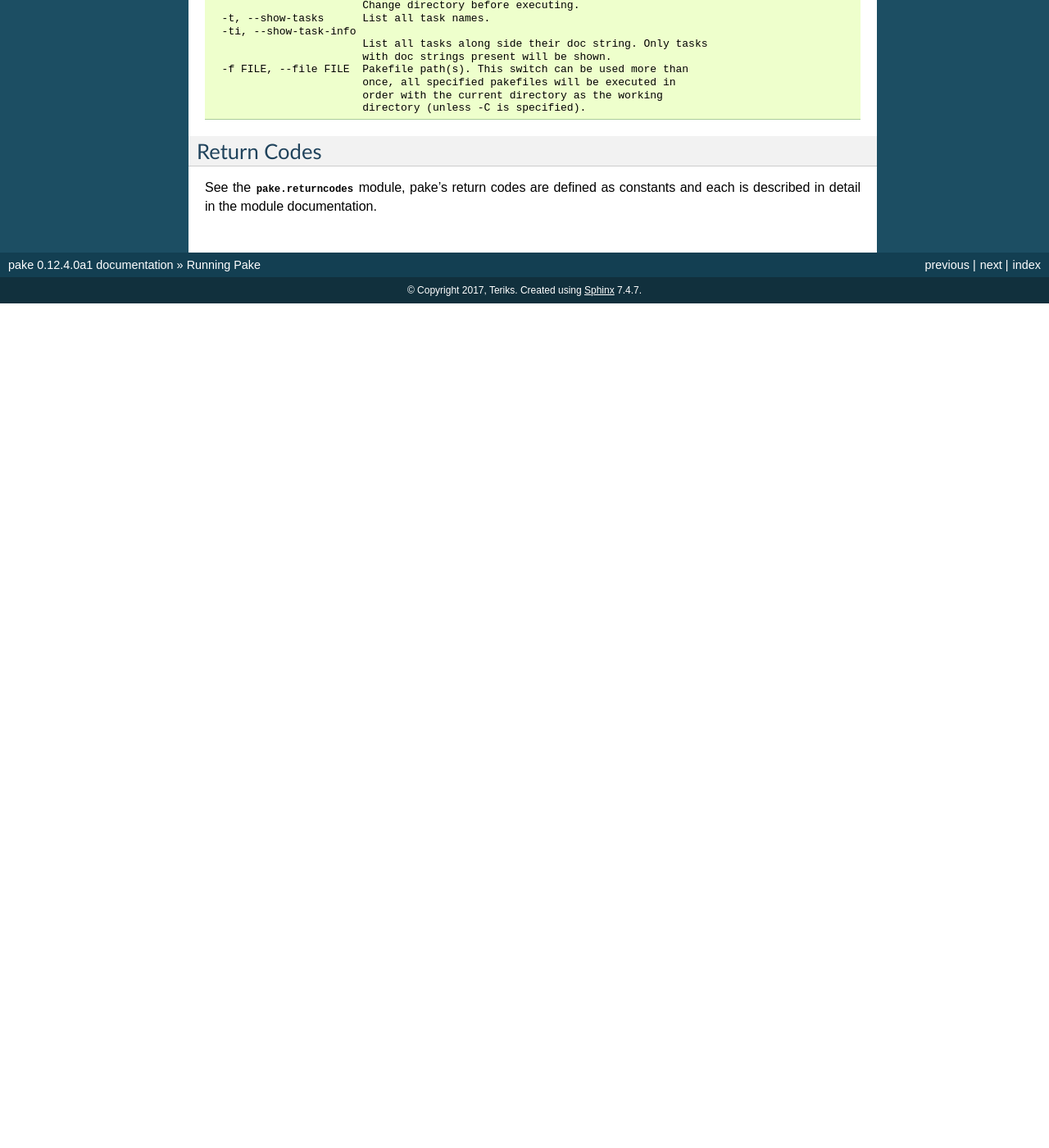
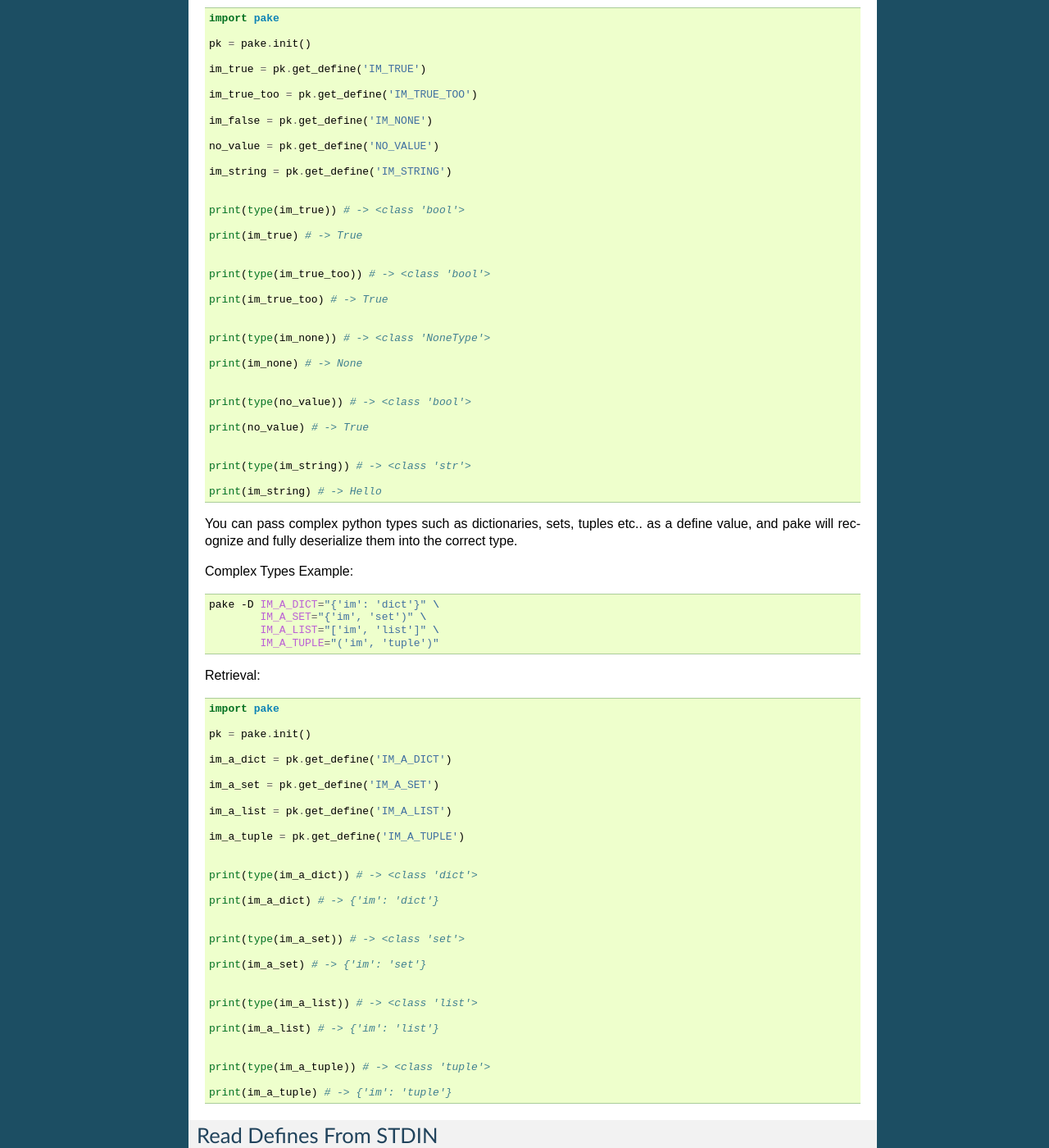
Before and after one commit to Teriks/pake, a Sphinx documentation site: the page built from docs/source/runningpake.rst, in a window 1280 px wide and 1400 px high, scrolled down 1683 px. Shown: the whole window at 82% size. Built offline with Sphinx 7.4.7, drawn with Linux system fonts in a browser that asks for light colours; before the commit the page ends 2053 px from its top, so only the background shows below that; some of the changed text lies outside the part shown.

Commit message:
Add doc regarding defines to Running Pake guide

```diff
--- a/docs/source/runningpake.rst
+++ b/docs/source/runningpake.rst
@@ -80,6 +80,148 @@ there is more than one of them.
 
 ``pake task unrelated_task order_independent_task``
 
+
+
+Specifying Defines
+------------------
+
+The **-D/--define** option is used to specify defines on the command line that can be retrieved
+with the :py:meth:`pake.Pake.get_define` method, or **__getitem__** indexer on the :py:class:`pake.Pake`
+object (which is returned by :py:meth:`pake.init`).
+
+Define values are parsed partially with the built in :py:mod:`ast` module, the only caveat is that the
+values **True**, **False** and **None** are case insensitive.
+
+Defines which are specified without a value, default to the value of **True**.
+
+Basic Example:
+
+.. code-block:: bash
+
+    pake -D IM_A_TRUE=True \
+         -D IM_TRUE_TOO=true \
+         -D IM_NONE=none \
+         -D NO_VALUE \
+         -D IM_STRING="Hello"
+
+Retrieval:
+
+.. code-block:: python
+
+    import pake
+
+    pk = pake.init()
+
+    im_true = pk.get_define('IM_TRUE')
+
+    im_true_too = pk.get_define('IM_TRUE_TOO')
+
+    im_false = pk.get_define('IM_NONE')
+
+    no_value = pk.get_define('NO_VALUE')
+
+    im_string = pk.get_define('IM_STRING')
+
+
+    print(type(im_true)) # -> <class 'bool'>
+
+    print(im_true) # -> True
+
+
+    print(type(im_true_too)) # -> <class 'bool'>
+
+    print(im_true_too) # -> True
+
+
+    print(type(im_none)) # -> <class 'NoneType'>
+
+    print(im_none) # -> None
+
+
+    print(type(no_value)) # -> <class 'bool'>
+
+    print(no_value) # -> True
+
+
+    print(type(im_string)) # -> <class 'str'>
+
+    print(im_string) # -> Hello
+
+
+You can pass complex python types such as dictionaries, sets, tuples etc.. as a define value, and pake
+will recognize and fully deserialize them into the correct type.
+
+Complex Types Example:
+
+.. code-block:: bash
+
+    pake -D IM_A_DICT="{'im': 'dict'}" \
+            IM_A_SET="{'im', 'set')" \
+            IM_A_LIST="['im', 'list']" \
+            IM_A_TUPLE="('im', 'tuple')"
+
+Retrieval:
+
+.. code-block:: python
+
+    import pake
+
+    pk = pake.init()
+
+    im_a_dict = pk.get_define('IM_A_DICT')
+
+    im_a_set = pk.get_define('IM_A_SET')
+
+    im_a_list = pk.get_define('IM_A_LIST')
+
+    im_a_tuple = pk.get_define('IM_A_TUPLE')
+
+
+    print(type(im_a_dict)) # -> <class 'dict'>
+
+    print(im_a_dict) # -> {'im': 'dict'}
+
+
+    print(type(im_a_set)) # -> <class 'set'>
+
+    print(im_a_set) # -> {'im': 'set'}
+
+
+    print(type(im_a_list)) # -> <class 'list'>
+
+    print(im_a_list) # -> {'im': 'list'}
+
+
+    print(type(im_a_tuple)) # -> <class 'tuple'>
+
+    print(im_a_tuple) # -> {'im': 'tuple'}
+
+
+Read Defines From STDIN
+-----------------------
+
+The **--stdin-defines** option allows you to pipe defines into pake in the form of a python dictionary.
+
+Any defines that are set this way can be overwritten by defines set on the command line using **-D/--define**
+
+The dictionary that you pipe in is parsed into a python literal using the built in :py:mod:`ast` module,
+so you can use complex types such as sets, tuples, dictionaries ect.. as the value for your defines.
+
+Example:
+
+.. code-block:: bash
+
+    # Pipe in two defines, MY_DEFINE=True and MY_DEFINE_2=42
+
+    echo "{'MY_DEFINE': True, 'MY_DEFINE_2': 42}" | pake --stdin-defines
+
+
+    # Overwrite the value of MY_DEFINE_2 that was piped in, using the -D/--define option
+    # it will have a value of False instead of 42
+
+    echo "{'MY_DEFINE': True, 'MY_DEFINE_2': 42}" | pake --stdin-defines -D MY_DEFINE_2=False
+
+
 Command Line Options
 --------------------
 
```
